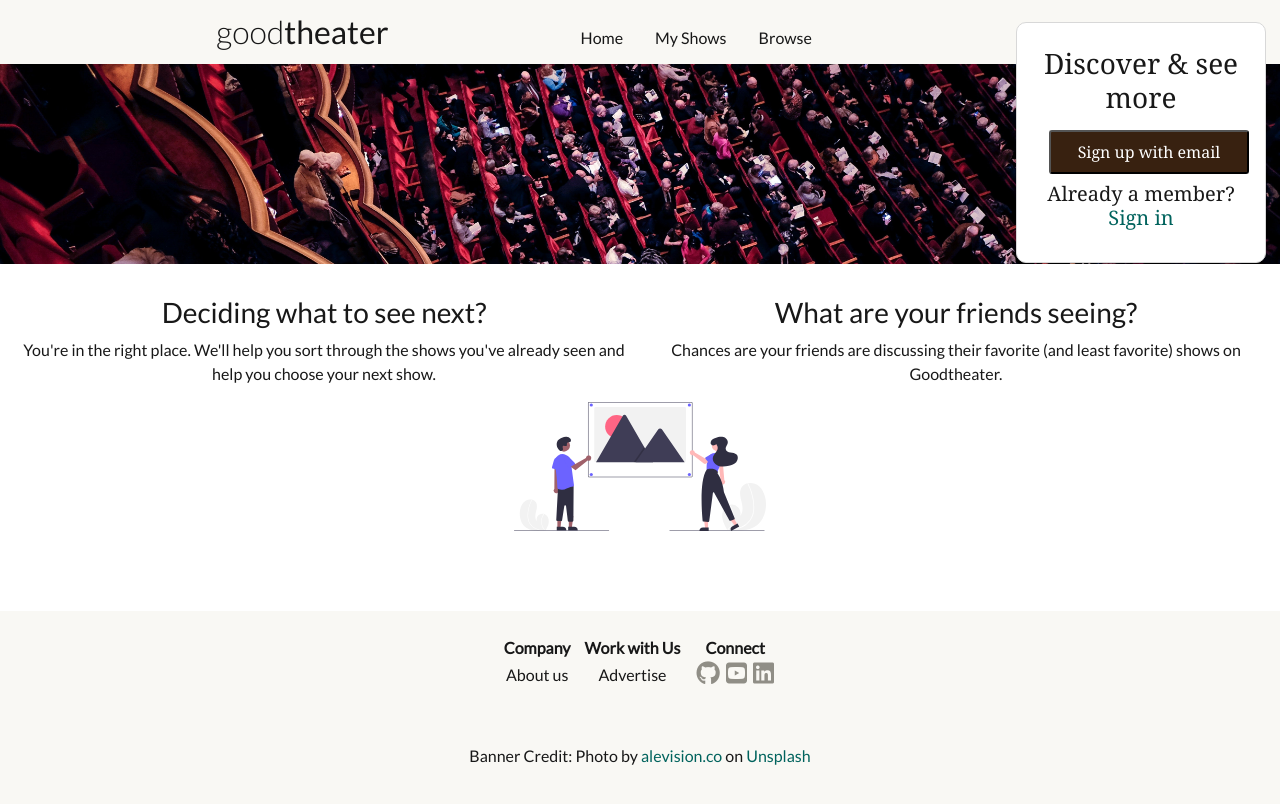
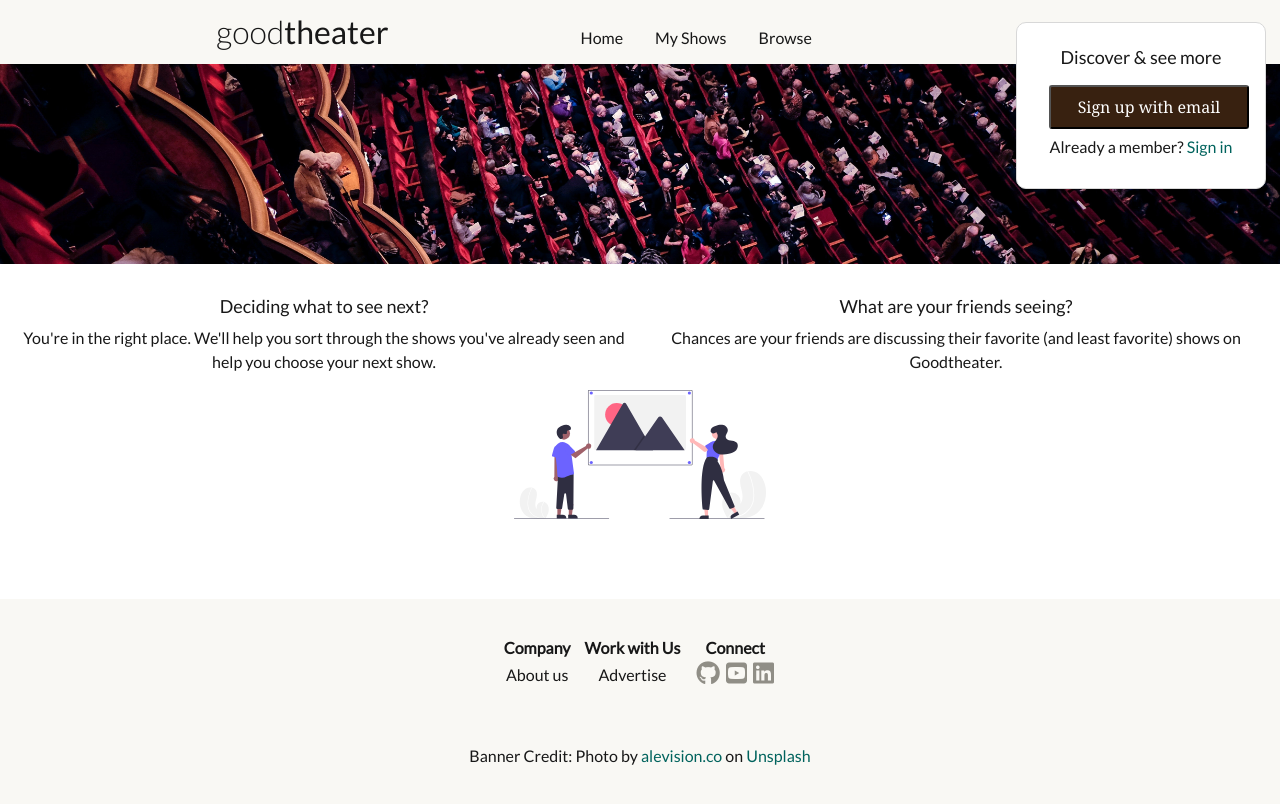
Before and after one commit to isphinxs/theater-client, a React (Create React App) app: page / in a window 1280 px wide. Shown: the top 804 px of the page. Built offline with nearby package versions, Linux system fonts and the light colour scheme; no server answers.

Commit message:
Update font sizes

```diff
--- a/src/App.css
+++ b/src/App.css
@@ -45,6 +45,18 @@ body {
   background-color: #f9f8f4;
   color: #181818;
   font-family: "Lato", "Helvetica Neue", "Helvetica", sans-serif;
+}
+
+h1, h2, h3, h4, h5 {
+  font-family: "Lato", "Helvetica Neue", "Helvetica", sans-serif;
+}
+
+h3 {
+  font-size: 18px;
+}
+
+h5 {
+  font-size: 16px;
 }
 
 a {
```
